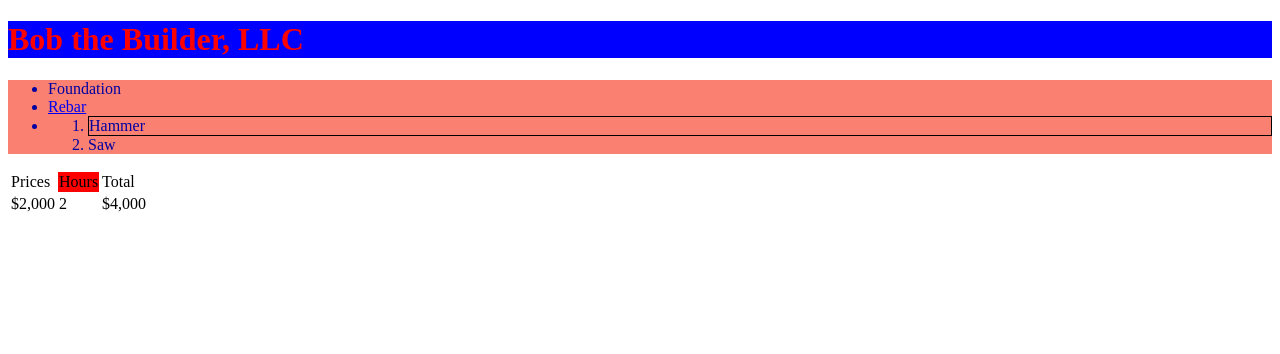
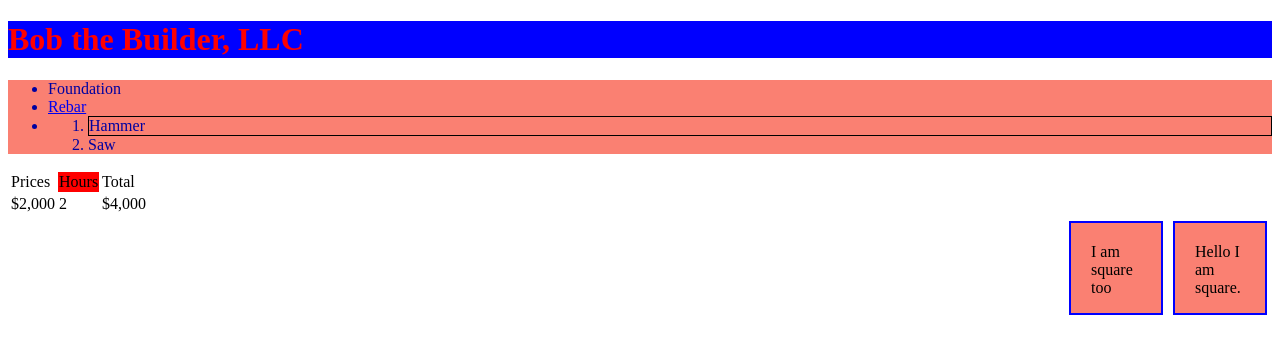
Before and after one commit to zedricka/bob_the_builder, a plain HTML site: page index.html in a window 1280 px wide. Shown: the top 354 px of the page. Drawn offline with Linux system fonts and the light colour scheme.

Commit message:
UpdatedStyles9/2/16

```diff
--- a/index.html
+++ b/index.html
@@ -41,6 +41,12 @@
 				</tr>
 			</table>
 		</div>
+		<div class="square">
+			Hello I am square.
+		</div>
+		<div class="square">
+			I am square too
+		</div>
 		<div id="rebar">
 			<h3>Hello Rebar</h3>
 		</div>
```
